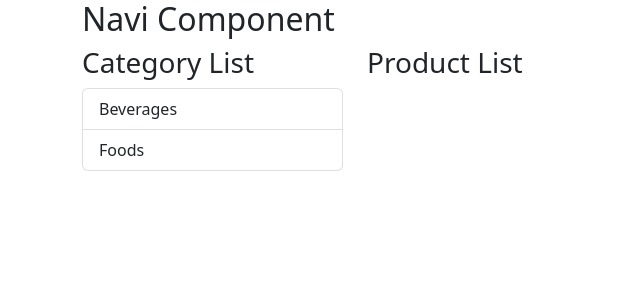
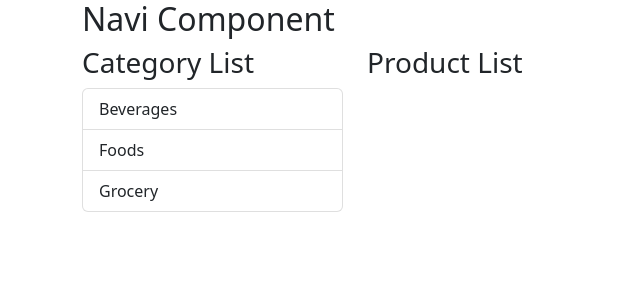
Before and after one commit to ouzzkp/react-course, a React (Create React App) app in the folder intro/: page / in a window 1280 px wide. Shown: the top 300 px of the page, without its empty margins (0-640 px from the left). Built offline with nearby package versions, Linux system fonts and the light colour scheme.

Commit message:
Start the working with Events

```diff
--- a/intro/src/CategoryList.js
+++ b/intro/src/CategoryList.js
@@ -7,9 +7,16 @@ export default class CategoryList extends Component {
         super(props);
         this.state = {
             categories: [{ categoryId: 1, categoryName: "Beverages" },
-            { categoryId: 2, categoryName: "Foods" }]
+            { categoryId: 2, categoryName: "Foods" },
+            { categoryId: 3, categoryName: "Grocery" }],
+            currentCategory: ""
         };
     }
+
+    changeCategory = (category) => {
+        this.setState({ currentCategory: category.categoryName })
+    }
+
     render() {
         return (
             <div>
@@ -17,10 +24,13 @@ export default class CategoryList extends Component {
                 <ListGroup>
                     {
                         this.state.categories.map(category => (
-                            <ListGroupItem key={category.categoryId}>{category.categoryName}</ListGroupItem>
+                            <ListGroupItem onClick={() => this.changeCategory(category)} key={category.categoryId}>
+                                {category.categoryName}
+                            </ListGroupItem>
                         ))
                     }
                 </ListGroup>
+                <h4>{this.state.currentCategory}</h4>
             </div>
         )
     }
```
